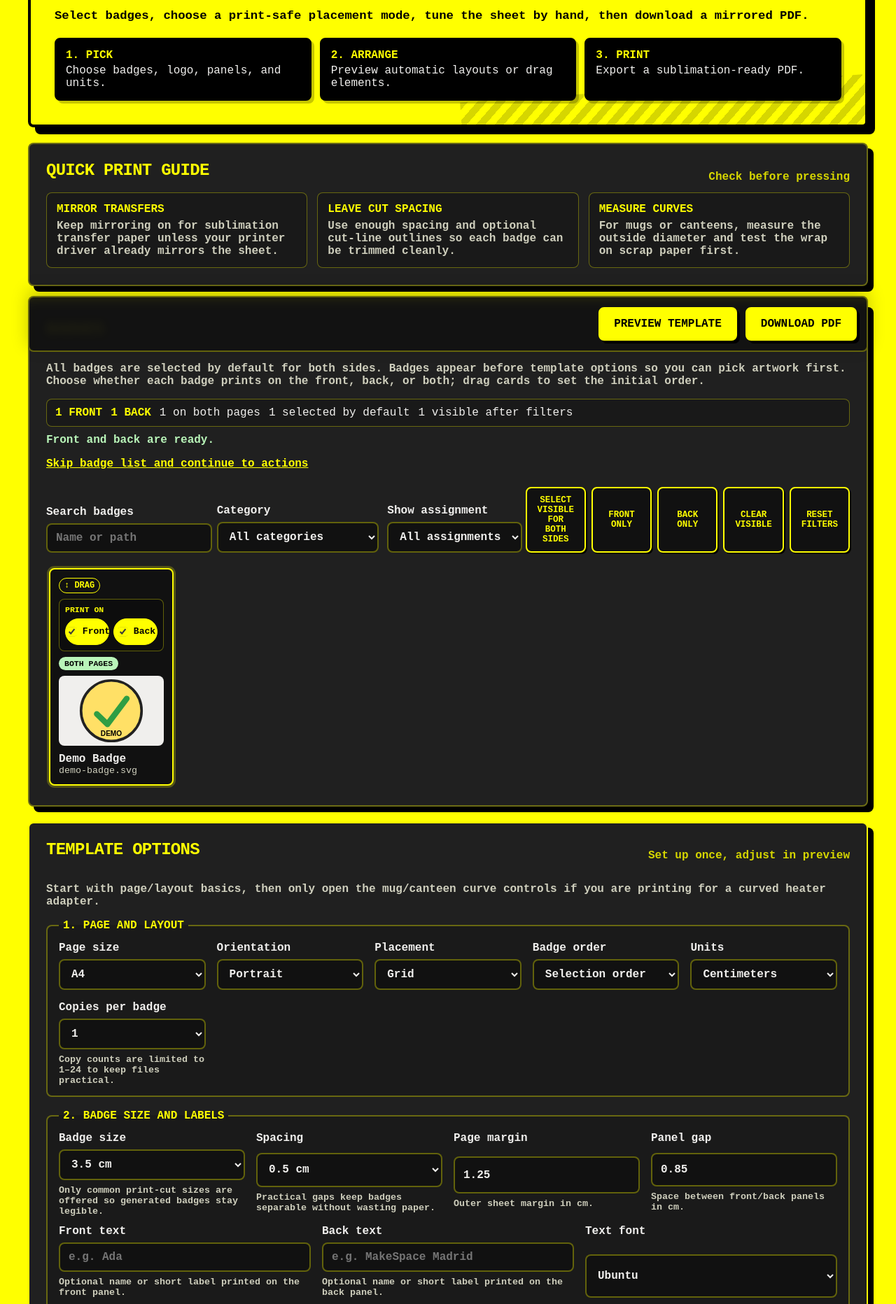
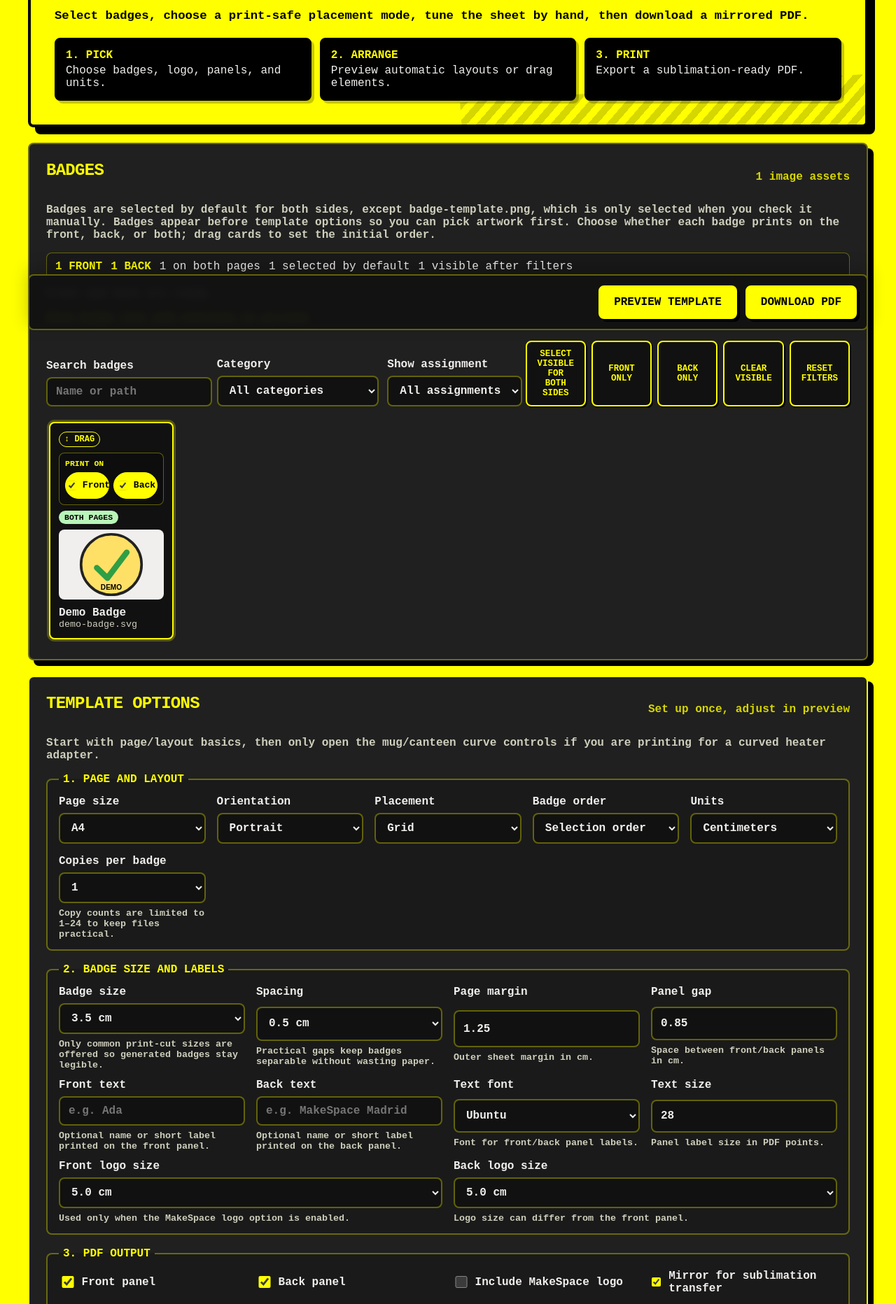
Before and after one commit to luisriverag/tshirt_templates, a Flask app: page / in a window 1280 px wide. Shown: the part 328-2192 px from the top of the page at 70% size. Run offline with Flask 3, Linux system fonts and the light colour scheme.

Commit message:
Add panel text size option

```diff
--- a/static/styles.css
+++ b/static/styles.css
@@ -32,11 +32,6 @@ h2 { margin: 0 0 18px; color: var(--primary-color); text-transform: uppercase; l
 .quick-start { display: grid; grid-template-columns: repeat(auto-fit, minmax(170px, 1fr)); gap: 12px; margin: 22px 0 0; }
 .step-card { background: var(--secondary-color); color: var(--text-color); border: 2px solid var(--secondary-color); border-radius: var(--border-radius); padding: 14px; box-shadow: 4px 4px 0 rgba(0,0,0,.22); }
 .step-card strong { display: block; color: var(--primary-color); margin-bottom: 4px; text-transform: uppercase; }
-.quick-guide { margin-top: 22px; }
-.guide-cards { display: grid; grid-template-columns: repeat(auto-fit, minmax(220px, 1fr)); gap: 14px; }
-.guide-cards article { border: 1px solid var(--line-color); border-radius: var(--border-radius); padding: 14px; background: rgba(0,0,0,.2); }
-.guide-cards strong { display: block; color: var(--primary-color); margin-bottom: 6px; text-transform: uppercase; }
-.guide-cards p { margin: 0; color: #cfcfbd; font-weight: 700; }
 .generator { display: grid; gap: 22px; margin-top: 22px; }
 .panel { background: var(--bg-color); border: 2px solid var(--line-color); border-radius: var(--border-radius); padding: 24px; box-shadow: 8px 8px 0 var(--secondary-color); }
 .controls { border-color: var(--primary-color); }
@@ -128,7 +123,8 @@ button:hover { transform: translate(-2px, -2px); box-shadow: 6px 6px 0 var(--sec
 .panel-title { font: 700 13px "Courier New", monospace; fill: #333; }
 .page-preview.high-contrast .panel-title { fill: #000; font-weight: 900; }
 .panel-custom-text { fill: #111; font-weight: 800; text-anchor: middle; pointer-events: none; }
-.draggable-panel-text { cursor: grab; outline: none; }
+.draggable-panel-text { cursor: grab; outline: none; touch-action: none; }
+.panel-text-hit-area { fill: transparent; pointer-events: all; }
 .draggable-panel-text.dragging { cursor: grabbing; }
 .text-selection-outline { display: none; fill: rgba(255, 255, 0, .18); stroke: #111; stroke-width: 2; stroke-dasharray: 7 4; pointer-events: none; }
 .draggable-panel-text:focus .text-selection-outline,
--- a/templates/index.html
+++ b/templates/index.html
@@ -3,6 +3,7 @@
   <head>
     <meta charset="utf-8">
     <meta name="viewport" content="width=device-width, initial-scale=1">
+    <link rel="icon" type="image/png" href="https://makespacemadrid.org/assets/images/favicon.png">
     <title>T-shirt sublimation badge templates</title>
     <link rel="stylesheet" href="{{ url_for('static', filename='styles.css') }}">
   </head>
@@ -27,19 +28,6 @@
         </div>
       </section>
 
-      <section class="panel quick-guide" aria-labelledby="quick-guide-title">
-        <div class="section-heading">
-          <h2 id="quick-guide-title">Quick print guide</h2>
-          <span>Check before pressing</span>
-        </div>
-        <div class="guide-cards">
-          <article><strong>Mirror transfers</strong><p>Keep mirroring on for sublimation transfer paper unless your printer driver already mirrors the sheet.</p></article>
-          <article><strong>Leave cut spacing</strong><p>Use enough spacing and optional cut-line outlines so each badge can be trimmed cleanly.</p></article>
-          <article><strong>Measure curves</strong><p>For mugs or canteens, measure the outside diameter and test the wrap on scrap paper first.</p></article>
-        </div>
-      </section>
-
-
 
       {% if upload_messages %}
         <section class="panel alert-list" role="status" aria-live="polite">
@@ -58,7 +46,7 @@
             <h2>Badges</h2>
             <span>{{ badges|length }} image assets</span>
           </div>
-          <p class="hint" id="badge-picker-help">All badges are selected by default for both sides. Badges appear before template options so you can pick artwork first. Choose whether each badge prints on the front, back, or both; drag cards to set the initial order.</p>
+          <p class="hint" id="badge-picker-help">Badges are selected by default for both sides, except badge-template.png, which is only selected when you check it manually. Badges appear before template options so you can pick artwork first. Choose whether each badge prints on the front, back, or both; drag cards to set the initial order.</p>
           <div class="selection-summary" aria-live="polite">
             <strong><span id="front-badge-count">{{ selected_ids|length }}</span> front</strong>
             <strong><span id="back-badge-count">{{ selected_ids|length }}</span> back</strong>
@@ -100,14 +88,15 @@
           <div class="badge-grid" id="badge-grid" aria-describedby="badge-picker-help">
             {% for badge in badges %}
               {% set badge_category = badge.path.rsplit('/', 1)[0] if '/' in badge.path else 'Uncategorized' %}
-              <article class="badge-card" draggable="true" data-name="{{ badge.name|lower }}" data-path="{{ badge.path|lower }}" data-category="{{ badge_category|lower }}">
+              {% set manual_only = badge.id in manual_selection_ids %}
+              <article class="badge-card" draggable="true" data-name="{{ badge.name|lower }}" data-path="{{ badge.path|lower }}" data-category="{{ badge_category|lower }}" data-manual-only="{{ 'true' if manual_only else 'false' }}">
                 <span class="drag-handle" aria-hidden="true">↕ Drag</span>
                 <span class="side-picker" aria-label="Choose print sides for {{ badge.name }}">
                   <span>Print on</span>
                   <label class="side-option"><input type="checkbox" name="front_badges" value="{{ badge.id }}" {% if badge.id in selected_ids %}checked{% endif %}> Front</label>
                   <label class="side-option"><input type="checkbox" name="back_badges" value="{{ badge.id }}" {% if badge.id in selected_ids %}checked{% endif %}> Back</label>
                 </span>
-                <span class="assignment-chip" aria-live="polite">Both pages</span>
+                <span class="assignment-chip" aria-live="polite">{{ 'Not printed' if manual_only else 'Both pages' }}</span>
                 <span class="thumb"><img src="{{ badge.raw_url }}" alt="{{ badge.name }}" loading="lazy"></span>
                 <strong>{{ badge.name }}</strong>
                 <small>{{ badge.path }}</small>
@@ -224,6 +213,11 @@
                       <option value="{{ value }}" {% if value == "ubuntu" %}selected{% endif %}>{{ label }}</option>
                     {% endfor %}
                   </select>
+                  <small>Font for front/back panel labels.</small>
+                </label>
+                <label>Text size
+                  <input type="number" name="text_size" id="text-size-input" min="8" max="72" step="1" value="{{ default_text_size }}">
+                  <small>Panel label size in PDF points.</small>
                 </label>
               </div>
               <div class="control-grid" style="margin-top:12px">
@@ -318,6 +312,7 @@
       const dynamicUnitLabels = document.querySelectorAll('.dynamic-unit');
       const curveDeviceSelect = document.querySelector('#curve-device-select');
       const curveDiameterInput = document.querySelector('#curve-diameter-input');
+      const textSizeInput = document.querySelector('#text-size-input');
       const curveDiameterUnit = document.querySelector('#curve-diameter-unit');
       const curveCircumference = document.querySelector('#curve-circumference');
       const includeCurveEffect = document.querySelector('#include-curve-effect');
@@ -403,7 +398,7 @@
         const selectedCurveDevice = curveDeviceSelect.value || 'custom';
         curveDiameterInput.dataset.defaultValue = defaultValues.curveDeviceDiameters[selectedCurveDevice][unit] || defaultValues.curveDiameter[unit];
         curveDiameterInput.value = curveDiameterInput.dataset.defaultValue;
-        [pageMarginInput, panelGapInput, curveDiameterInput].forEach(normalizeNumberInput);
+        [pageMarginInput, panelGapInput, curveDiameterInput, textSizeInput].forEach(normalizeNumberInput);
         updateCurveHelper();
       }
 
@@ -446,7 +441,7 @@
       }
 
       curveDeviceSelect.addEventListener('change', updateAmountSelectors);
-      [pageMarginInput, panelGapInput, curveDiameterInput].forEach((input) => {
+      [pageMarginInput, panelGapInput, curveDiameterInput, textSizeInput].forEach((input) => {
         input.addEventListener('change', () => {
           normalizeNumberInput(input);
           updateCurveHelper();
@@ -455,7 +450,7 @@
       curveDiameterInput.addEventListener('input', updateCurveHelper);
       unitSelect.addEventListener('change', updateAmountSelectors);
       document.querySelector('.generator').addEventListener('submit', () => {
-        [pageMarginInput, panelGapInput, curveDiameterInput].forEach(normalizeNumberInput);
+        [pageMarginInput, panelGapInput, curveDiameterInput, textSizeInput].forEach(normalizeNumberInput);
       });
       updateAmountSelectors();
 
@@ -491,6 +486,7 @@
       badgeCategoryFilter.addEventListener('change', filterBadges);
       badgeSideFilter.addEventListener('change', filterBadges);
       function setCardAssignment(card, assignment) {
+        if (card.dataset.manualOnly === 'true' && assignment !== 'none') return;
         card.querySelector('input[name="front_badges"]').checked = ['front', 'both'].includes(assignment);
         card.querySelector('input[name="back_badges"]').checked = ['back', 'both'].includes(assignment);
       }
--- a/tshirt_templates/app.py
+++ b/tshirt_templates/app.py
@@ -25,6 +25,7 @@ from .options import (
     DEFAULT_PAGE_MARGIN_AMOUNTS,
     DEFAULT_PANEL_GAP_AMOUNTS,
     DEFAULT_SPACING_AMOUNTS,
+    DEFAULT_TEXT_SIZE,
     DEFAULT_UNIT,
     LOGO_AMOUNTS,
     SPACING_AMOUNTS,
@@ -110,6 +111,22 @@ MCP_PORT_NOTE = (
 )
 
 
+MANUAL_SELECTION_BADGE_FILENAMES = {"badge-template.png"}
+
+
+def is_manual_selection_badge(badge: Badge) -> bool:
+    """Return True for catalog badges that should not be auto-selected."""
+
+    filename = badge.path.rsplit("/", 1)[-1].lower()
+    return filename in MANUAL_SELECTION_BADGE_FILENAMES
+
+
+def default_selected_badge_ids(badges: list[Badge]) -> list[str]:
+    """Return badge ids selected on first page load."""
+
+    return [badge.id for badge in badges if not is_manual_selection_badge(badge)]
+
+
 LOGO_BADGE = Badge(
     id="makespace-logo",
     name="MakeSpace Madrid Logo",
@@ -261,6 +278,7 @@ def options_payload() -> dict:
             "front_text": "",
             "back_text": "",
             "text_font": "ubuntu",
+            "text_size": DEFAULT_TEXT_SIZE,
         },
     }
 
@@ -406,12 +424,14 @@ def create_app() -> Flask:
     @app.get("/")
     def index() -> str:
         badges = _available_badges()
-        selected_ids = [badge.id for badge in badges]
+        selected_ids = default_selected_badge_ids(badges)
+        manual_selection_ids = [badge.id for badge in badges if is_manual_selection_badge(badge)]
         return render_template(
             "index.html",
             badges=badges,
             badge_categories=sorted({badge_category(badge) for badge in badges}),
             selected_ids=selected_ids,
+            manual_selection_ids=manual_selection_ids,
             modes=LAYOUT_MODES,
             page_sizes=PAGE_SIZES,
             orientations=ORIENTATIONS,
@@ -431,6 +451,7 @@ def create_app() -> Flask:
             logo_size_options=LOGO_SIZE_OPTIONS,
             copy_options=COPY_OPTIONS,
             text_fonts=TEXT_FONTS,
+            default_text_size=DEFAULT_TEXT_SIZE,
             upload_messages=get_flashed_messages(),
         )
 
@@ -682,6 +703,7 @@ def create_app() -> Flask:
             selected_ids=badge_ids,
             unit=_layout_options().unit,
             points_per_unit=_points_per_unit(_layout_options().unit),
+            text_size=_layout_options().text_size,
             upload_warnings=upload_warnings_to_dicts(upload_warnings),
         )
 
@@ -814,6 +836,7 @@ def create_app() -> Flask:
             "front": options.front_text,
             "back": options.back_text,
             "font": options.text_font,
+            "size": options.text_size,
         }
         positions = _manual_panel_text_positions(page_height)
         if positions:
@@ -867,6 +890,7 @@ def create_app() -> Flask:
             "curve_device": options.curve_device,
             "curve_diameter": options.curve_diameter,
             "text_font": options.text_font,
+            "text_size": options.text_size,
         }
 
     def _layout_from_form(
@@ -1206,6 +1230,7 @@ def create_app() -> Flask:
                 "front_text": options.front_text,
                 "back_text": options.back_text,
                 "text_font": options.text_font,
+                "text_size": options.text_size,
             },
         }
 
--- a/tshirt_templates/options.py
+++ b/tshirt_templates/options.py
@@ -27,6 +27,7 @@ DEFAULT_PANEL_GAP_AMOUNTS = {"cm": "0.85", "in": "0.33"}
 DEFAULT_LOGO_AMOUNTS = {"cm": "5.0", "in": "2.0"}
 DEFAULT_CURVE_DEVICE = "custom"
 DEFAULT_CURVE_DIAMETER_AMOUNTS = {"cm": "8.0", "in": "3.15"}
+DEFAULT_TEXT_SIZE = "28"
 CURVE_DEVICE_DIAMETERS = {
     "custom": DEFAULT_CURVE_DIAMETER_AMOUNTS,
     "mug": {"cm": "8.2", "in": "3.23"},
@@ -111,6 +112,7 @@ class LayoutOptions:
     front_text: str = ""
     back_text: str = ""
     text_font: str = "ubuntu"
+    text_size: str = DEFAULT_TEXT_SIZE
     include_curve_effect: bool = False
     curve_device: str = DEFAULT_CURVE_DEVICE
     curve_diameter: str = DEFAULT_CURVE_DIAMETER_AMOUNTS[DEFAULT_UNIT]
@@ -213,6 +215,7 @@ def parse_layout_options(
         0.0,
         10.0 if unit == "cm" else 4.0,
     )
+    text_size = _safe_positive_amount(values.get("text_size"), DEFAULT_TEXT_SIZE, 8.0, 72.0)
     curve_device = _valid_choice(values.get("curve_device"), VALID_CURVE_DEVICES, DEFAULT_CURVE_DEVICE)
     curve_diameter_default = CURVE_DEVICE_DIAMETERS[curve_device][unit]
     curve_diameter = _safe_positive_amount(
@@ -251,6 +254,7 @@ def parse_layout_options(
         front_text=_safe_panel_text(values.get("front_text")),
         back_text=_safe_panel_text(values.get("back_text")),
         text_font=_valid_choice(values.get("text_font"), VALID_TEXT_FONTS, "ubuntu"),
+        text_size=text_size,
         include_curve_effect=_truthy(values.get("include_curve_effect")),
         curve_device=curve_device,
         curve_diameter=curve_diameter,
--- a/tshirt_templates/pdf.py
+++ b/tshirt_templates/pdf.py
@@ -208,7 +208,11 @@ def _draw_panel_text(
     if not text:
         return
     font_name = _font_name(panel_text.get("font", "ubuntu"))
-    font_size = min(30.0, max(14.0, layout.width / max(len(text), 1) * 1.35))
+    try:
+        font_size = float(panel_text.get("size", 28.0))
+    except (TypeError, ValueError):
+        font_size = 28.0
+    font_size = min(72.0, max(8.0, font_size))
     pdf.saveState()
     pdf.setFillColor(colors.HexColor("#111111"))
     pdf.setFont(font_name, font_size)
```
Also changed, not shown: templates/preview.html (+40 -11 lines), tests/test_app_integration.py (+52 -8 lines), tests/test_options.py (+4 -0 lines), tests/test_pdf.py (+25 -0 lines).
